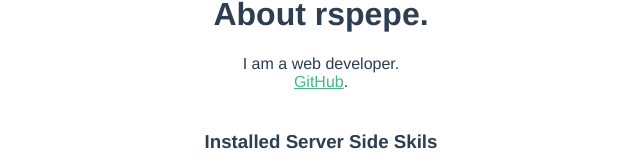
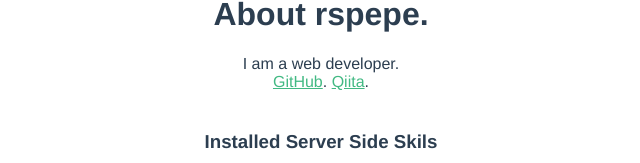
Before and after one commit to rspepe/devfolio, a Vue app: page / in a window 1280 px wide. Shown: the part 389-552 px from the top of the page, without its empty margins (319-959 px from the left). Built offline with nearby package versions, Linux system fonts and the light colour scheme.

Commit message:
Qiitaのリンクを追加

```diff
--- a/src/components/DevFolio.vue
+++ b/src/components/DevFolio.vue
@@ -4,6 +4,7 @@
     <p>
       I am a web developer.<br>
       <a href="https://github.com/rspepe/" target="_blank" rel="noopener">GitHub</a>.
+      <a href="https://qiita.com/rspepe/" target="_blank" rel="noopener">Qiita</a>.
     </p>
     <h3>Installed Server Side Skils</h3>
     <ul>
```
